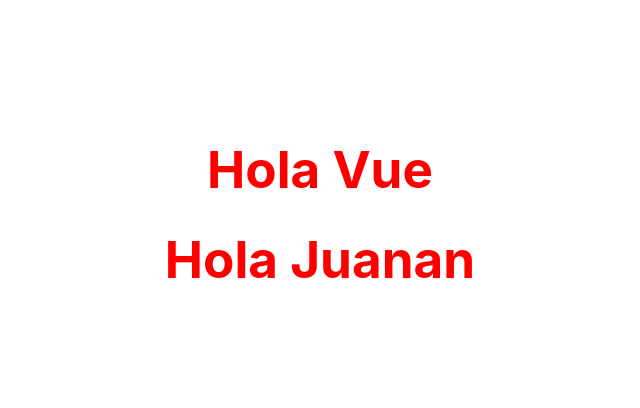
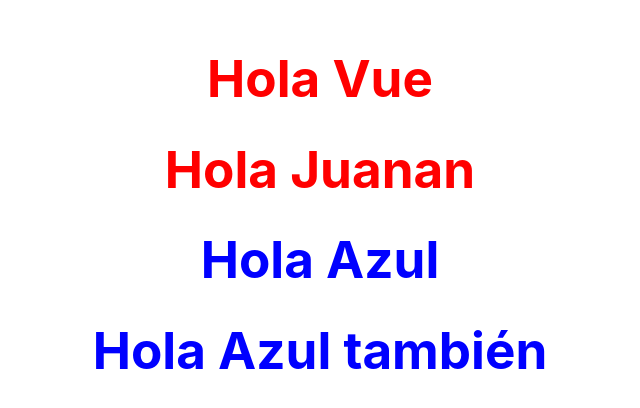
Before and after one commit to JuananA1000/HolaVue, a Vue app: page / in a window 1280 px wide. Shown: the part 186-594 px from the top of the page, without its empty margins (320-960 px from the left). Built offline with nearby package versions, Linux system fonts and the light colour scheme.

Commit message:
V-Bind. La comunicación entre las etiquetas SCRIPT y TEMPLATE

```diff
--- a/src/App.vue
+++ b/src/App.vue
@@ -1,11 +1,15 @@
 <script setup>
 const nombre = 'Juanan';
+const colorDeEstilo = 'color: blue';
+
 console.log('Hola Vue');
 </script>
 
 <template>
   <h1>Hola Vue</h1>
   <h1>Hola {{ nombre || 'valor por defecto' }}</h1>
+  <h1 v-bind:style="colorDeEstilo">Hola Azul</h1>
+  <h1 :style="colorDeEstilo">Hola Azul también</h1>
 </template>
 
 <style>
```
